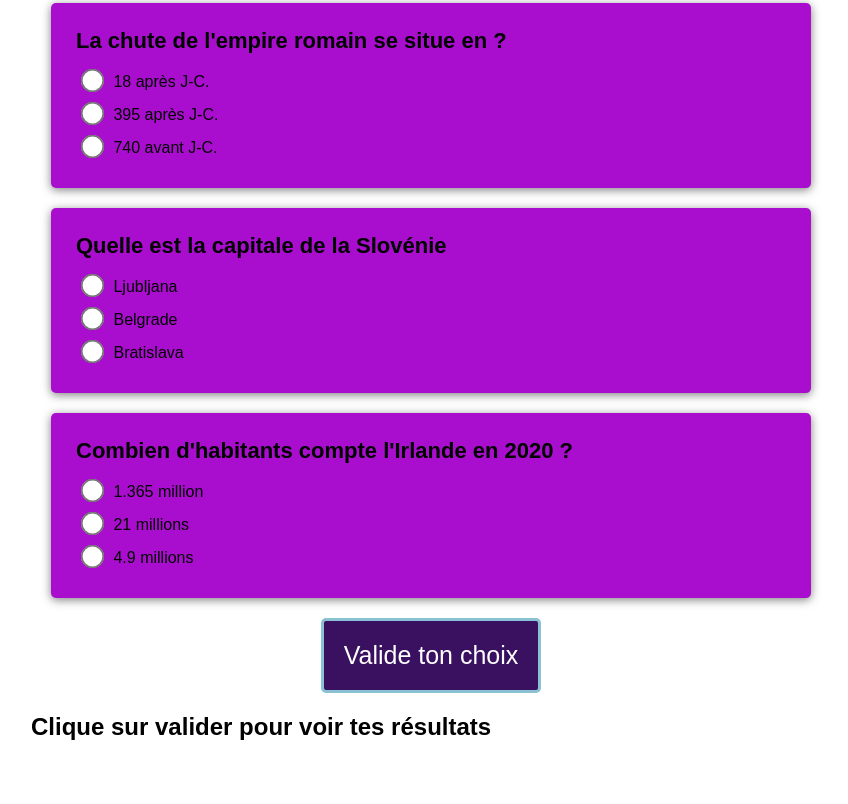
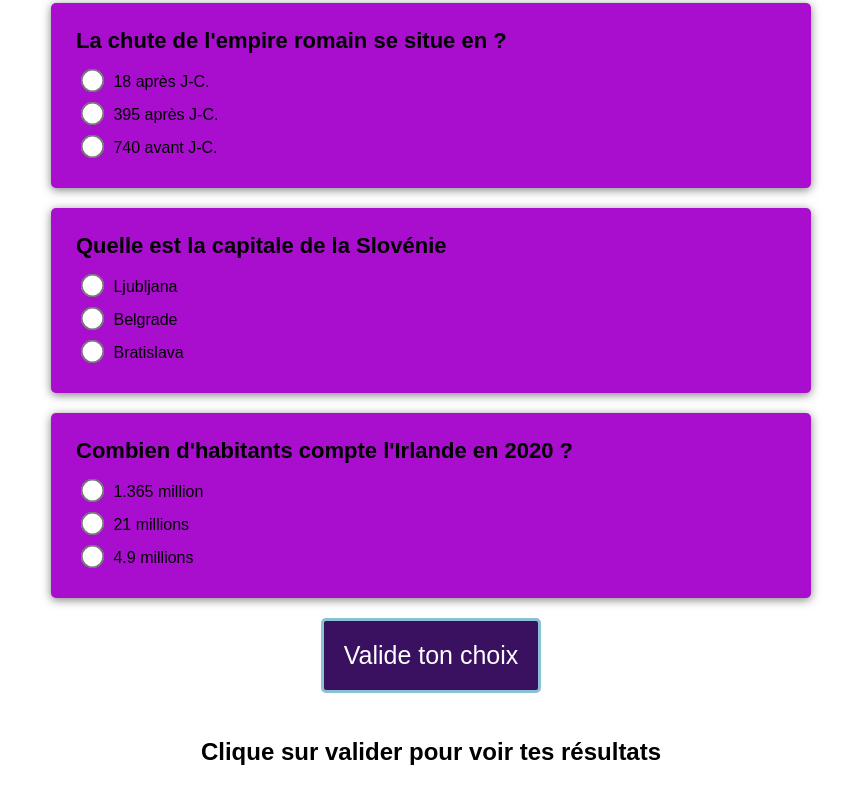
Before and after one commit to Stefbrinzei/Quiz-repo, a plain HTML site: page index.html in a window 1280 px wide. Shown: the part 535-1339 px from the top of the page, without its empty margins (209-1057 px from the left). Before the commit the page ends 1276 px from the top, so only its background shows below. Drawn offline with Linux system fonts and the light colour scheme.

Commit message:
update code

```diff
--- a/style.css
+++ b/style.css
@@ -72,6 +72,22 @@ form button:hover{
     animation: echec 0.3s ease-in-out;
 }
 
+.resultats{
+    text-align: center;
+    padding: 25px;
+    margin: 10px 0px 70px;
+}
+
+.resultats h2{
+    text-align: center;
+}
+
+.aide{
+    text-align: center;
+    font-size: 25px;
+    margin-top: 10px;
+}
+
 @keyframes echec {
     0%{
         transform: translateX(0px);
```
